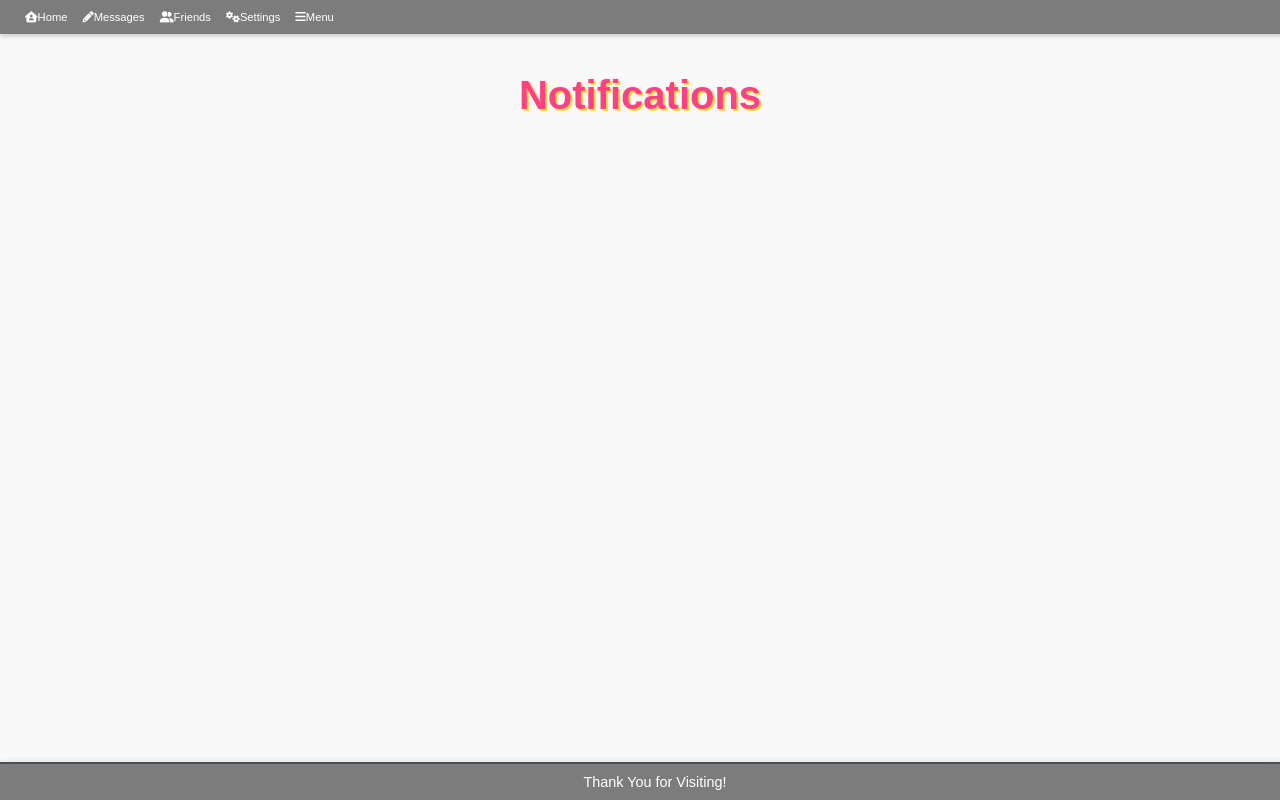
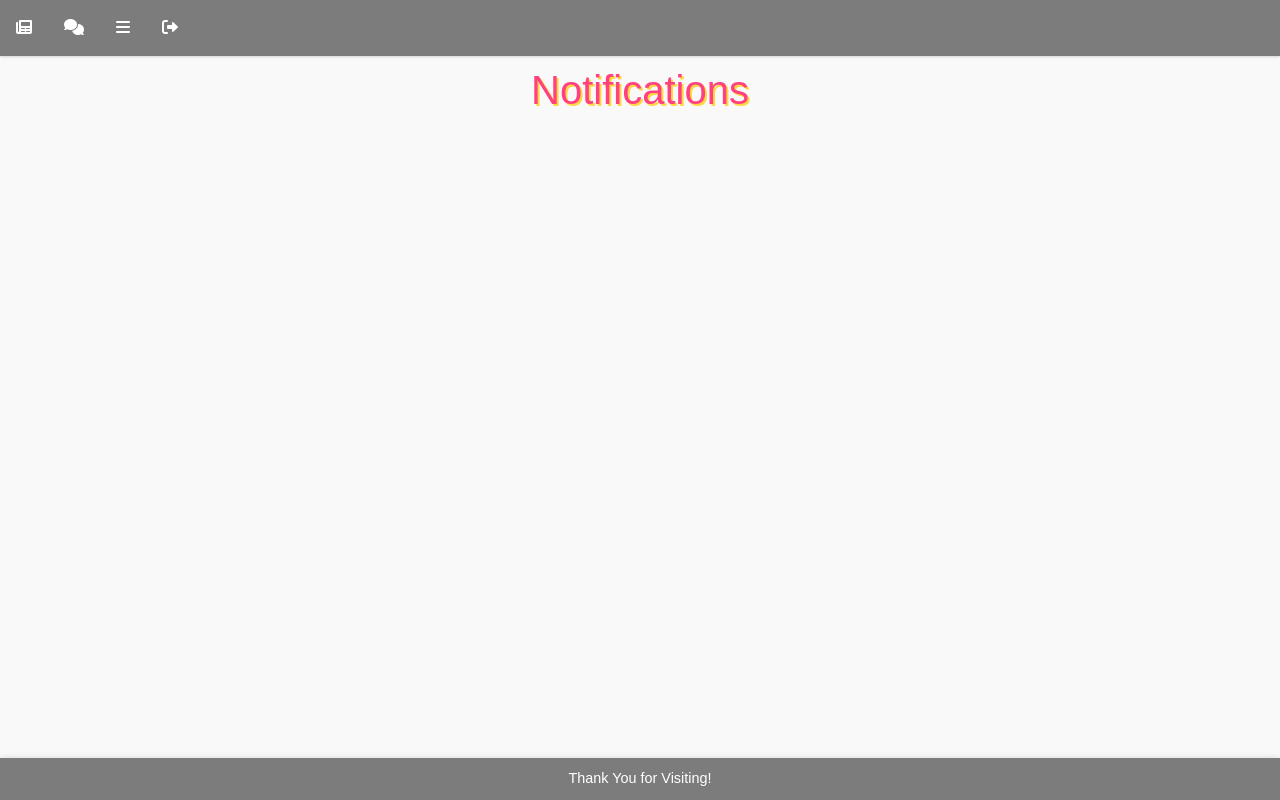
Before and after one commit to ItsRokun/friendbook, a PHP site: page /pages/notifications.php in a window 1280 px wide. Run offline with PHP 8.4, Linux system fonts and the light colour scheme; the visitor is signed in with stand-in values (Sample User, id 1); data that the repository does not hold is empty; a stand-in replaces the project's code that opens the database connection.

Commit message:
Update header.php

```diff
--- a/header.php
+++ b/header.php
@@ -6,174 +6,27 @@
     <title>Social Media</title>
     <!-- Include Font Awesome -->
     <link rel="stylesheet" href="https://cdnjs.cloudflare.com/ajax/libs/font-awesome/6.0.0-beta3/css/all.min.css">
+    <link href="https://cdn.jsdelivr.net/npm/tailwindcss@2.2.19/dist/tailwind.min.css" rel="stylesheet">
+    <link rel="stylesheet" href="style.css">
     <style>
-        /* General Styles */
+        /* Custom styles */
         body {
             margin: 0;
             font-family: Arial, sans-serif;
         }
-
-        header {
-            background: rgba(0, 0, 0, 0.5); /* Semi-transparent background */
-            color: #fff;
-            padding: 2px 10px; /* Reduced padding */
-            height: 30px; /* Reduced height */
-            display: flex;
-            align-items: center;
-            justify-content: space-between;
-            position: fixed;
-            width: 100%;
-            top: 0;
-            left: 0;
-            z-index: 1000;
-            box-shadow: 0 2px 5px rgba(0, 0, 0, 0.2);
-            transition: background 0.3s ease; /* Smooth transition for background color */
-        }
-
-        header.scrolled {
-            background: rgba(0, 0, 0, 0.8); /* Darker background on scroll */
-        }
-
-        .logo a {
-            color: #fff;
-            text-decoration: none;
-            font-size: 0.8em; /* Reduced font size */
-            font-weight: bold;
-        }
-
-        nav {
-            display: flex;
-            align-items: center;
-        }
-
-        ul {
-            list-style: none;
-            margin: 0;
-            padding: 0;
-            display: flex;
-        }
-
-        li {
-            position: relative;
-            margin-left: 15px;
-        }
-
-        a {
-            color: #fff;
-            text-decoration: none;
-            font-size: 0.7em; /* Reduced font size */
-            line-height: 30px; /* Center items vertically */
-            display: flex;
-            align-items: center;
-        }
-
-        .dropdown-menu {
-            display: none;
-            position: absolute;
-            top: 100%;
-            left: 0;
-            background: #444;
-            padding: 2px 0; /* Reduced padding */
-            border-radius: 4px;
-            box-shadow: 0 2px 5px rgba(0, 0, 0, 0.3);
-            z-index: 1000;
-        }
-
-        .dropdown-menu a {
-            display: block;
-            color: #fff;
-            padding: 2px 10px; /* Reduced padding */
-            text-decoration: none;
-        }
-
-        .dropdown-menu a:hover {
-            background: #555;
-        }
-
-        .dropdown-menu.show {
-            display: block;
-        }
-
-        #menuIcon, #closeIcon {
-            font-size: 12px; /* Smaller icon size */
-            transition: opacity 0.3s ease; /* Smooth transition for icon change */
-        }
-
-        #closeIcon {
-            display: none; /* Hide the close icon initially */
-        }
-
         main {
-            padding-top: 40px; /* Adjust based on your header height */
-        }
-
-        footer {
-            background-color: #343a40; /* Dark background color */
-            padding: 12px 0; /* Increased padding */
-            border-top: 2px solid #495057; /* Darker border for separation */
-        }
-
-        footer nav {
-            text-align: center;
-        }
-
-        .footer-nav {
-            list-style-type: none;
-            padding: 0;
-            margin: 0;
-            display: flex;
-            justify-content: center; /* Center align items horizontally */
-            gap: 16px; /* Increased space between items */
-        }
-
-        .footer-nav li {
-            display: inline;
-        }
-
-        .footer-nav a {
-            text-decoration: none;
-            color: #f8f9fa; /* Light text color */
-            font-size: 16px; /* Larger font size */
-            display: flex;
-            align-items: center;
-            gap: 10px; /* Space between icon and text */
-            padding: 8px 16px; /* Increased padding */
-            border-radius: 6px; /* More rounded corners */
-            transition: background-color 0.3s, color 0.3s, transform 0.3s; /* Smooth transition with animation */
-        }
-
-        .footer-nav a:hover {
-            color: #ffc107; /* Gold text color on hover */
-            background-color: #495057; /* Darker background color on hover */
-            transform: scale(1.08); /* Slightly larger scale on hover */
-        }
-
-        .footer-nav a i {
-            transition: transform 0.3s;
-        }
-
-        .footer-nav a:hover i {
-            transform: rotate(10deg); /* Slight rotation on hover */
+            padding-top: 60px; /* Adjust based on your header height */
         }
     </style>
 </head>
 <body>
-<header>
-    <nav>
-        <ul>
-            <li><a href="/pages/home.php"><i class="fas fa-house-user"></i> Home</a></li>
-            <li><a href="/pages/messages.php"><i class="fas fa-pencil-alt"></i>Messages</a></li>
-            <li><a href="/pages/friends.php"><i class="fas fa-user-friends"></i>Friends</a></li>
-            <li><a href="/pages/settings.php"><i class="fas fa-cogs"></i> Settings</a></li>
-            <li class="dropdown">
-                <a href="#" id="menuToggle">
-                    <i class="fas fa-bars" id="menuIcon"></i>
-                    <i class="fas fa-times" id="closeIcon"></i> Menu
-                </a>
-                <div class="dropdown-menu">
-                    <a href="logout.php"><i class="fas fa-sign-out-alt"></i> Logout</a>
-                </div>
-            </li>
+<header class="bg-black bg-opacity-50 text-white p-2 fixed w-full top-0 left-0 z-50 shadow transition duration-300 ease-in-out">
+    <nav class="flex justify-between items-center">
+        <ul class="flex space-x-4">
+            <li><a href="/pages/home.php" class="block text-white p-2 hover:bg-gray-600"><i class="fas fa-newspaper"></i></a></li>
+            <li><a href="/users.php" class="block text-white p-2 hover:bg-gray-600"><i class="fa-solid fa-comments"></i></a></li>
+            <li><a href="/pages/settings.php" class="block text-white p-2 hover:bg-gray-600"><i class="fas fa-bars"></i></a></li>
+            <li><a href="/php/logout.php" class="block text-white p-2 hover:bg-gray-600"> <i class="fas fa-sign-out-alt"></i></a></li>
         </ul>
     </nav>
 </header>
@@ -186,9 +39,9 @@
     window.addEventListener('scroll', function() {
         const header = document.querySelector('header');
         if (window.scrollY > 50) {
-            header.classList.add('scrolled');
+            header.classList.add('bg-opacity-80'); // Darker background on scroll
         } else {
-            header.classList.remove('scrolled');
+            header.classList.remove('bg-opacity-80');
         }
     });
 
@@ -200,14 +53,14 @@
         var menuIcon = document.getElementById('menuIcon');
         var closeIcon = document.getElementById('closeIcon');
 
-        if (menu.classList.contains('show')) {
-            menu.classList.remove('show');
-            menuIcon.style.display = 'inline';
-            closeIcon.style.display = 'none';
+        if (menu.classList.contains('hidden')) {
+            menu.classList.remove('hidden');
+            menuIcon.classList.add('hidden');
+            closeIcon.classList.remove('hidden');
         } else {
-            menu.classList.add('show');
-            menuIcon.style.display = 'none';
-            closeIcon.style.display = 'inline';
+            menu.classList.add('hidden');
+            menuIcon.classList.remove('hidden');
+            closeIcon.classList.add('hidden');
         }
     });
 </script>
```
